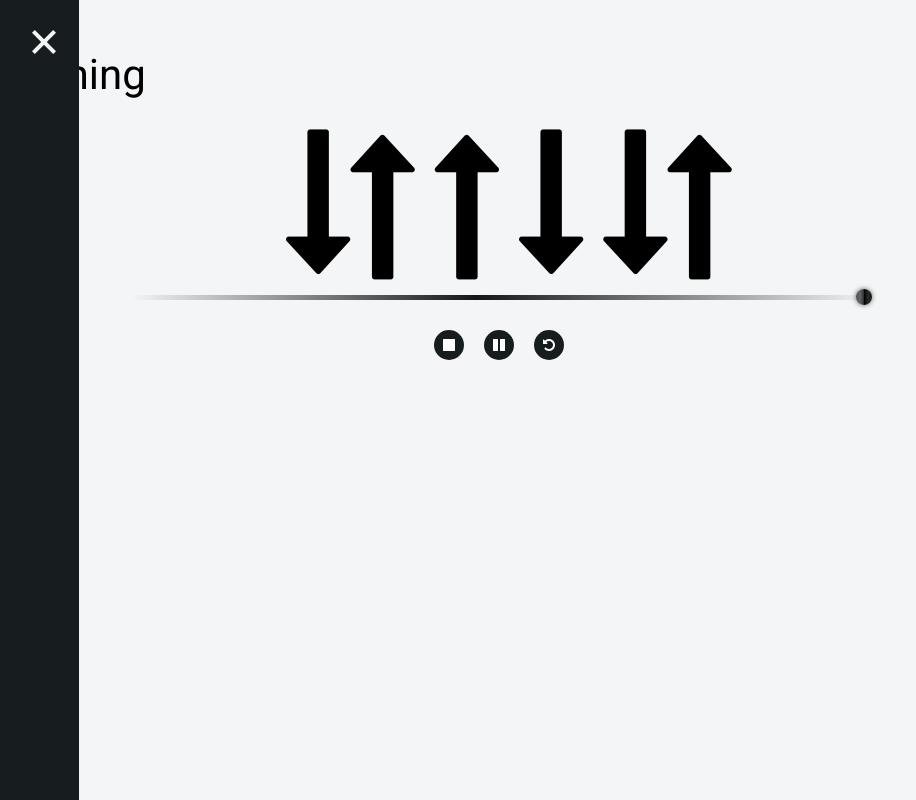
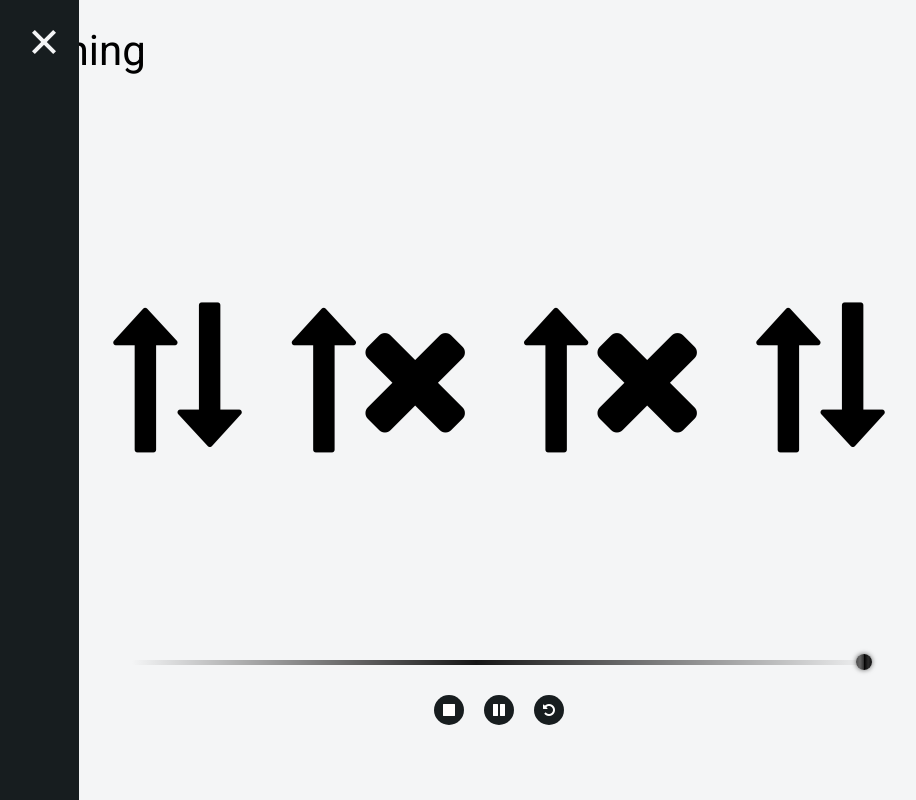
Before and after one commit to abishekreddy/guitar-practice, an Angular app: page /strumming in a window 1280 px wide. Both pictures are taken after a click on the button 670 px from the left and 169 px from the top of the page. Shown: the whole page, without its empty margins (171-1087 px from the left). Built offline with nearby package versions, Linux system fonts and the light colour scheme.

Commit message:
Completed Strumming Component

```diff
--- a/src/app/app.component.html
+++ b/src/app/app.component.html
@@ -12,6 +12,11 @@
 </button>
 <div id="navbar" (mouseleave)="navbarToggleButtonClicked(false)" (mouseover)="navbarToggleButtonClicked(true)" [ngClass]="{'open':showNavbar}"></div>
 <!--Body content-->
-<div id="body">
-  <router-outlet></router-outlet>
+<div id="content">
+  <div id="content-header">
+      <h1>Strumming</h1>
+  </div>
+  <div id="content-body">
+    <router-outlet></router-outlet>
+  </div>
 </div>
--- a/src/app/app.component.scss
+++ b/src/app/app.component.scss
@@ -2,19 +2,33 @@
 
 /*-----Body content-----*/
 
-#body {
+#content {
   height: 100%;
-  padding: 20px;
+  padding: 0 20px;
   width: 100%;
   z-index: 1000;
+  &-body {
+    height: calc(100% - 75px);
+  }
+  &-header {
+    align-items: center;
+    display: flex;
+    height: 75px;
+  }
 }
 
 @media screen and (min-width: $desktop-min-width) {
-  #body {
+  #content {
     left: 60px;
-    padding: 50px;
+    padding: 0 50px;
     position: absolute;
     width: calc(100% - 60px);
+    &-body {
+      height: calc(100% - 100px);
+    }
+    &-header {
+      height: 100px;
+    }
   }
 }
 
--- a/src/app/app.component.ts
+++ b/src/app/app.component.ts
@@ -7,6 +7,7 @@ import { Component } from '@angular/core';
 })
 export class AppComponent {
   showNavbar = false;
+  showSpinner = false;
 
   navbarToggleButtonClicked(showNavbar): void {
     this.showNavbar = showNavbar;
--- a/src/app/shared/app-timer/app-timer.component.scss
+++ b/src/app/shared/app-timer/app-timer.component.scss
@@ -26,8 +26,8 @@
     max-width: 250px;
     outline: none;
     width: 100%;
-    &.active::-ms-fill-lower{
-        background:green;
+    &.active::-ms-fill-lower {
+      background: green;
     }
     &::-webkit-slider-thumb {
       -webkit-appearance: none;
@@ -61,6 +61,11 @@
       /* IE6-9 */
     }
   }
+  @media screen and (min-width: $tablet-min-width) {
+    #timer-range {
+      max-width: 500px;
+    }
+  }
   @media screen and (min-width: $desktop-min-width) {
     #timer-range {
       max-width: 750px;
--- a/src/app/strumming/strum.ts
+++ /dev/null
@@ -1,4 +0,0 @@
-export class Strum {
-    direction: string;
-    isEmptyNote: boolean;
-}
--- a/src/app/strumming/strumming.component.html
+++ b/src/app/strumming/strumming.component.html
@@ -1,7 +1,6 @@
-<h1>Strumming</h1>
 <div id="pattern-container" *ngIf="strumPattern">
     <span class="pattern" *ngFor="let strum of strumPattern">
-        <i aria-hidden="true" class="fa" [ngClass]="{'fa-long-arrow-up': strum.direction === 'up', 'fa-long-arrow-down': strum.direction === 'down'}" *ngIf="!strum.isEmptyNote"></i>
+        <i aria-hidden="true" class="fa" [ngClass]="{'fa-long-arrow-up': strum === 'up', 'fa-long-arrow-down': strum === 'down', 'fa-times': strum === ''}"></i>
     </span>
 </div>
 <div id="controls-container">
--- a/src/app/strumming/strumming.component.scss
+++ b/src/app/strumming/strumming.component.scss
@@ -3,18 +3,37 @@
 /*-----Strumming-----*/
 
 #pattern-container {
-  text-align: center;
+  align-items: center;
+  display: flex;
+  height: 80%;
+  justify-content: center;
+}
+
+#controls-container {
+  height: 20%;
 }
 
 .pattern {
-  font-size: 75px;
-  &:nth-child(odd) {
+  font-size: 50px;
+  &:nth-child(2n+3) {
     margin-left: 20px;
+  }
+}
+
+@media screen and (min-width: $tablet-min-width) {
+  .pattern {
+    font-size: 100px;
+    &:nth-child(2n+3) {
+      margin-left: 35px;
+    }
   }
 }
 
 @media screen and (min-width: $desktop-min-width) {
   .pattern {
     font-size: 150px;
+    &:nth-child(2n+3) {
+      margin-left: 50px;
+    }
   }
 }
--- a/src/app/strumming/strumming.component.ts
+++ b/src/app/strumming/strumming.component.ts
@@ -1,7 +1,6 @@
 import { Component } from '@angular/core';
 
 import { FeatureTimer } from './../shared/app-timer/feature-timer';
-import { Strum } from './strum';
 
 @Component({
   templateUrl: './strumming.component.html',
@@ -14,20 +13,18 @@ export class StrummingComponent {
     min: 0,
     step: 1
   };
-  strumPattern: Strum[];
+  strumPattern: string[];
 
   displayStrumPattern() {
-    this.strumPattern = new Array<Strum>();
-    let strum: Strum = null;
+    this.strumPattern = new Array<string>();
     for (let i = 0; i < 8; i++) {
       const number = Math.floor(Math.random() * 2);
       const direction = number === 0 ? 'down' : 'up';
-      if (i !== 0 && direction === this.strumPattern[i - 1].direction) {
-        strum = { direction: '', isEmptyNote: true };
+      if (i !== 0 && direction === this.strumPattern[i - 1]) {
+        this.strumPattern.push('');
       } else {
-        strum = { direction: direction, isEmptyNote: false };
+        this.strumPattern.push(direction);
       }
-      this.strumPattern.push(strum);
     }
   }
 }
--- a/src/styles.scss
+++ b/src/styles.scss
@@ -30,7 +30,12 @@ button {
 
 h1 {
   font-size: $primary-font-size;
-  margin-bottom: 20px;
+}
+
+@media screen and (min-width: $tablet-min-width) {
+  h1 {
+    @include setFontSize($xs-font-multiplier);
+  }
 }
 
 @media screen and (min-width: $desktop-min-width) {
--- a/src/styles/_variables.scss
+++ b/src/styles/_variables.scss
@@ -10,7 +10,8 @@ $secondary-color: #171d1f;
 
 /*-----Dimensions-----*/
 
-$desktop-min-width: 641px;
+$tablet-min-width: 768px;
+$desktop-min-width: 992px;
 $min-height: 568px;
 $min-width: 320px;
 
@@ -33,7 +34,7 @@ $primary-font-size: 28px;
 /*Font size multipliers*/
 
 $xxs-font-multiplier: 0.5;
-$xs-font-multiplier: 0.75;
+$xs-font-multiplier: 1.2;
 $s-font-multiplier: 1.5;
 $m-font-multiplier: 2;
 $l-font-multiplier: 4;
@@ -42,7 +43,7 @@ $xxl-font-multiplier: 8;
 
 /*
     Font size multiplier reference:
-    $xxs-font-multiplier: 21px;
+    $xxs-font-multiplier: 14px;
     $xs-font-multiplier: 34px;
     $s-font-multiplier: 42px;
     $m-font-multiplier: 56px;
```
